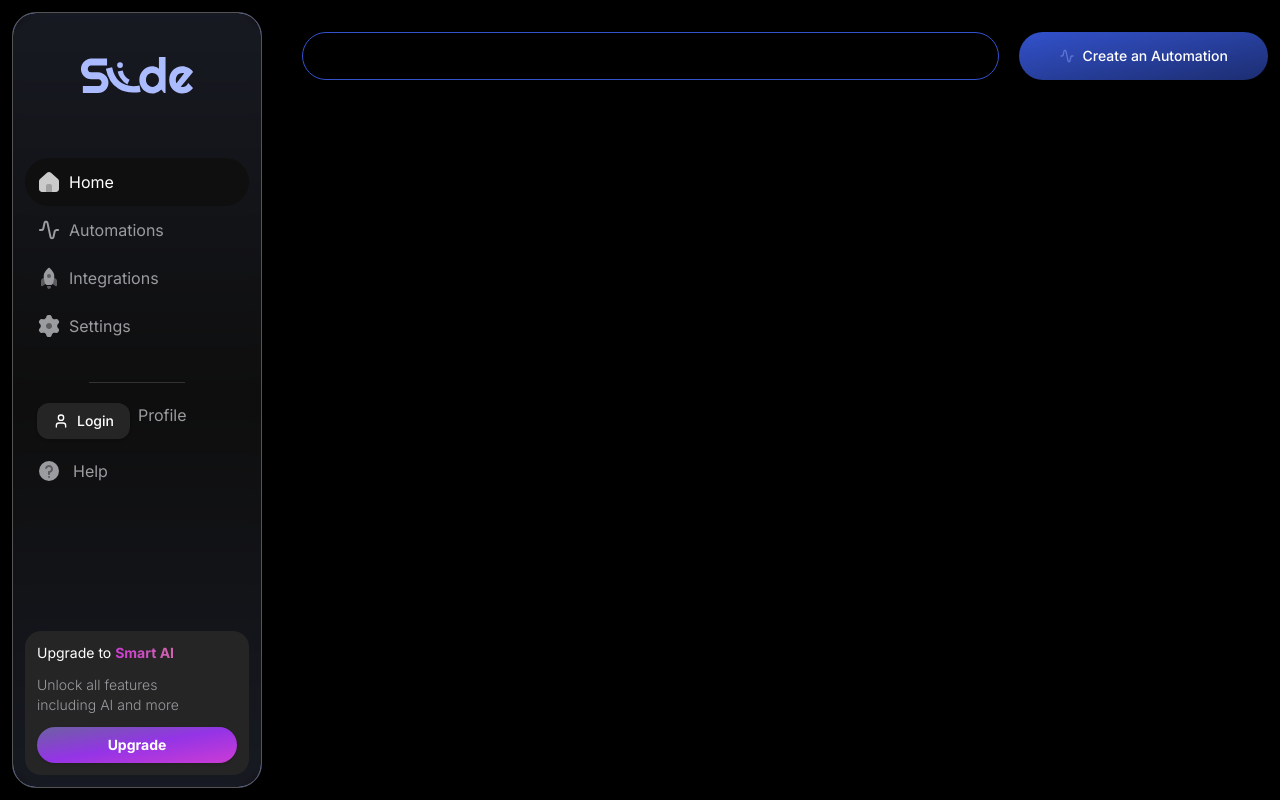
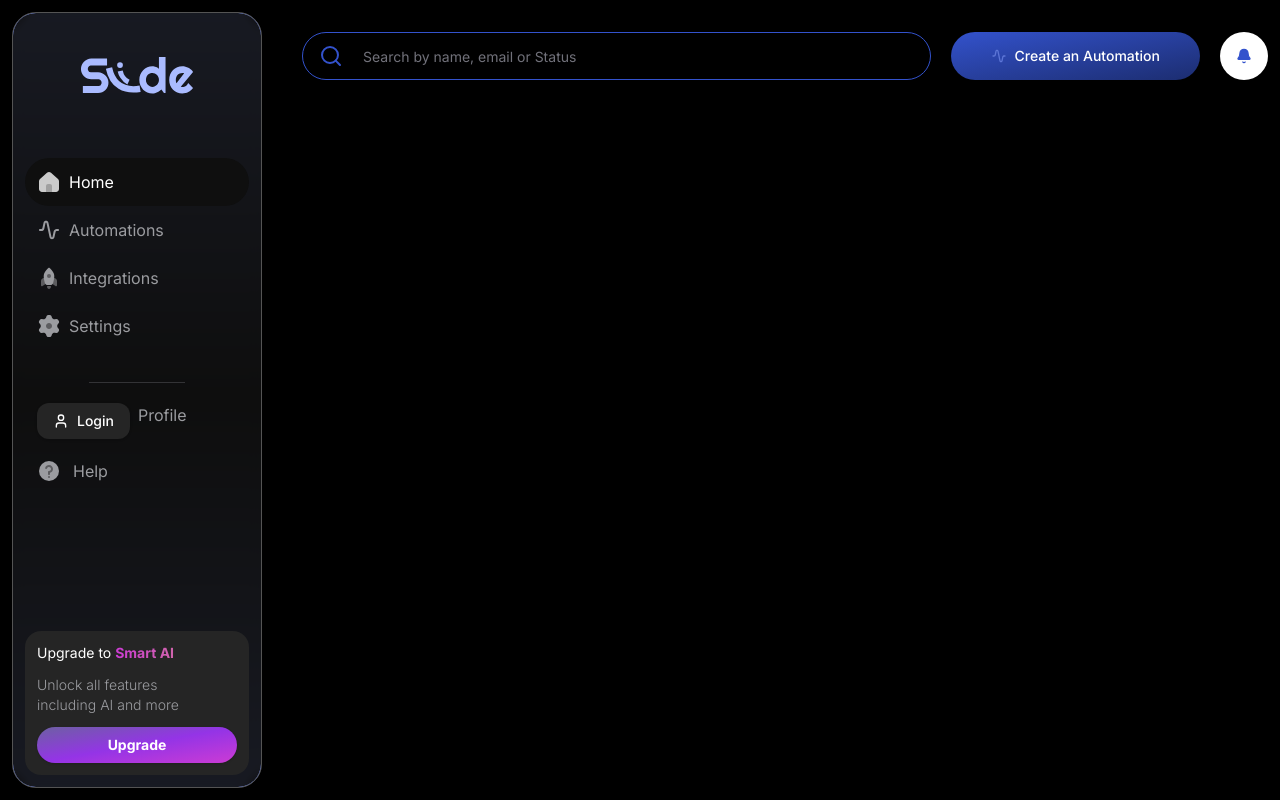
Before and after one commit to ShiruvatiNarasimha/AIWorkFlow, a Next.js app: page /dashboard/1 in a window 1280 px wide. Built offline with nearby package versions, Linux system fonts and the light colour scheme; no server answers.

Commit message:
Notifications

```diff
--- a/src/components/global/navbar/index.tsx
+++ b/src/components/global/navbar/index.tsx
@@ -14,6 +14,7 @@ import { Separator } from "@/components/ui/separator";
 import { LogoSmall } from "@/svgs/logo-small";
 import CreateAutomation from "../createAutomation";
 import Search from "./search";
+import { Notifications } from "./notifications";
 
 type Props = {
   slug: string;
@@ -74,6 +75,7 @@ const Navbar = ({ slug }: Props) => {
           </span>
           <Search />
           <CreateAutomation />
+          <Notifications />
         </div>
       </div>
     )
--- /dev/null
+++ b/src/components/global/navbar/notifications/index.tsx
@@ -0,0 +1,10 @@
+import { Button } from "@/components/ui/button";
+import { Bell } from "lucide-react";
+
+export const Notifications = () => {
+  return (
+    <Button className="bg-white rounded-full py-6">
+      <Bell color="#3352CC" fill="#3352CC" />
+    </Button>
+  );
+};
--- a/src/components/global/navbar/search/index.tsx
+++ b/src/components/global/navbar/search/index.tsx
@@ -1,3 +1,4 @@
+import { Input } from "@/components/ui/input";
 import { SearchIcon } from "lucide-react";
 import React from "react";
 
@@ -6,10 +7,14 @@ type Props = {};
 const Search = (props: Props) => {
   return (
     <div
-      className="hidden lg:flex overflow-hidden gap-x-2 border-[1px]
+      className="flex overflow-hidden gap-x-2 border-[1px]
   border-[#3352CC] rounded-full px-4 py-1 items-center flex-1"
     >
-      <SearchIcon color="#335CC"/>
+      <SearchIcon color="#3352CC" />
+      <Input
+        placeholder="Search by name, email or Status"
+        className="border-none outline-none ring-0 focus-ring-0 flex-1"
+      />
     </div>
   );
 };
```
